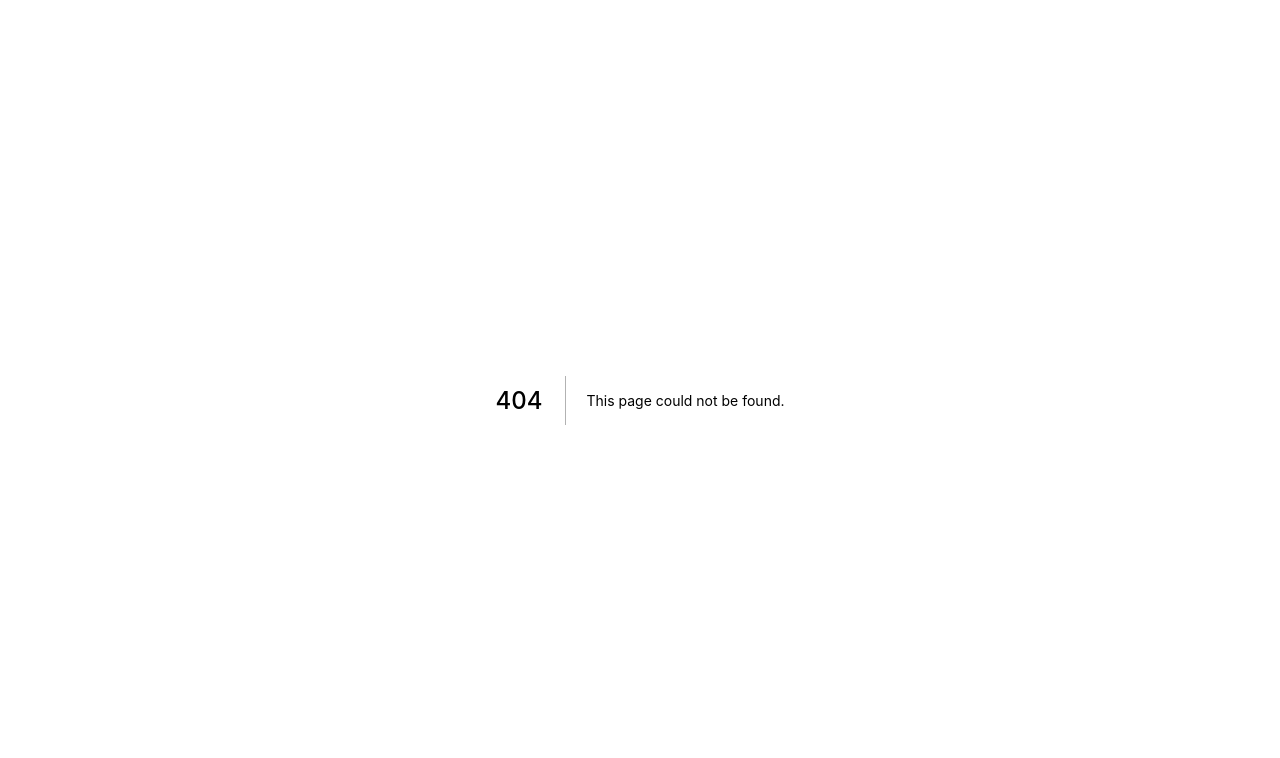
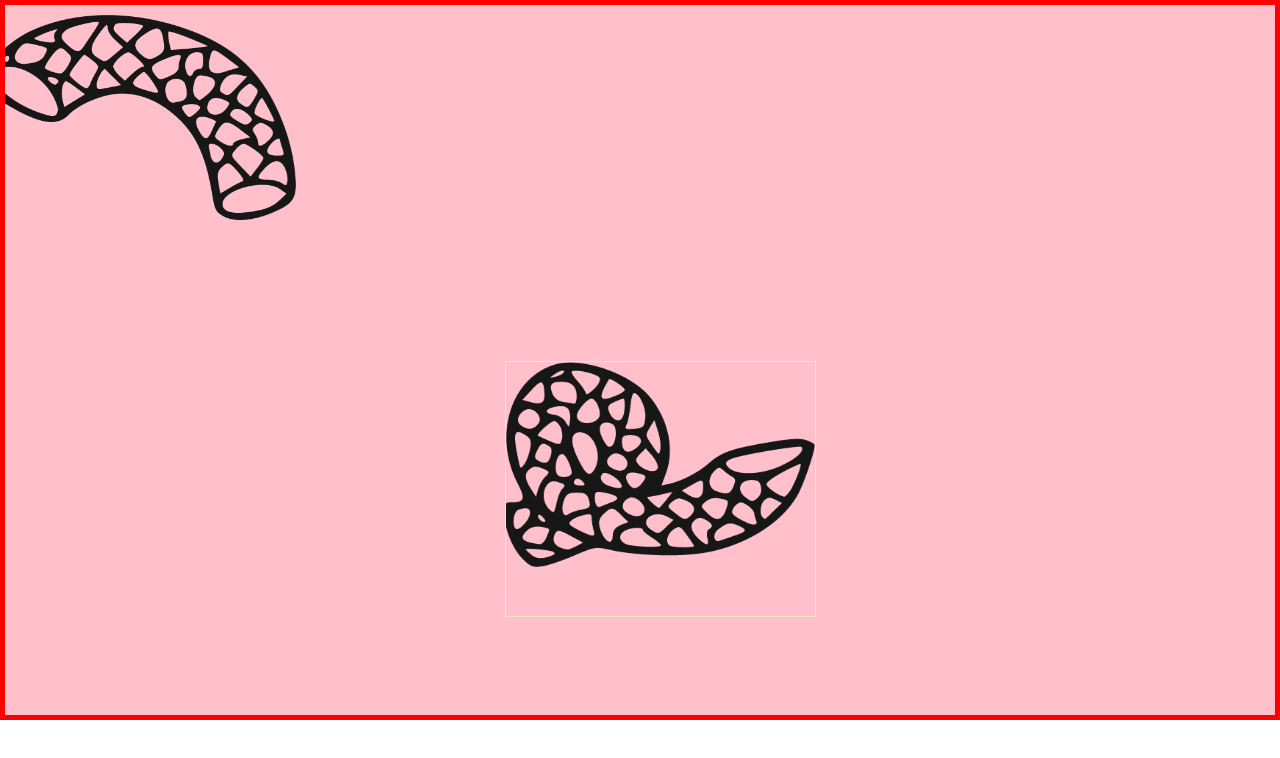
Before and after one commit to danlidennydeng/framer-motion, a Next.js app: page /dragapage in a window 1280 px wide. Before the commit this address had no page. Shown: the top 758 px of the page. Built offline with nearby package versions, Linux system fonts and the light colour scheme.

Commit message:
added two pictures

```diff
--- /dev/null
+++ b/MyComponents/Draga.js
@@ -0,0 +1,21 @@
+import React, {useRef} from 'react';
+import { motion } from "framer-motion";
+import styles from '../styles/Home.module.css';
+// import Image from 'next/image';
+// import piece from '../public/Asset09.png';
+
+function Draga() {
+  const parentRef = useRef();
+
+  return (
+
+    <div className={styles.div3} ref={parentRef}>
+          <motion.div className={styles.asset8} drag dragConstraints={parentRef}></motion.div>
+          <motion.div className={styles.asset9} drag dragConstraints={parentRef}></motion.div>
+    </div>
+
+  )
+}
+
+
+export default Draga
--- /dev/null
+++ b/pages/dragapage.js
@@ -0,0 +1,11 @@
+import styles from '../styles/Home.module.css'
+
+import Draga from '../MyComponents/Draga'
+
+export default function Dragapage() {
+  return (
+    <div>
+      <Draga />
+    </div>
+  )
+}
--- a/styles/Home.module.css
+++ b/styles/Home.module.css
@@ -164,10 +164,39 @@
 }
 
 .div3 {
-  margin: 4px;
-  padding: 40px;
+  margin: 0px;
+  padding: 0px;
   width: 100vw;
   height: calc(100vw * 0.5625);
   background-color: pink;
-  border: 1px solid green;
+  border: 5px solid red;
+  overflow: hidden;
 }
+
+.asset8 {
+  position: relative;
+  top: 10px;
+  left: -20px;
+  width: 24.27vw;
+  height: 20vw;
+  border: 0px solid #73AD21;
+  background-image: url("../public/Asset08.png");
+  background-repeat: no-repeat;
+  background-position: right top;
+  background-size: 24.27vw 16vw;
+
+}
+
+.asset9 {
+  position: relative;
+  top: 100px;
+  left: 500px;
+  width: 24.27vw;
+  height: 20vw;
+  border: 1px solid bisque;
+  background-image: url("../public/Asset09.png");
+  background-repeat: no-repeat;
+  background-position: right top;
+  background-size: 24.27vw 16vw;
+
+}
```
Also changed, not shown: MyComponents/DragSquare.js (deleted, +0 -21 lines), pages/drag.js (deleted, +0 -10 lines), public/Asset08.png (added), public/Asset09.png (added).
